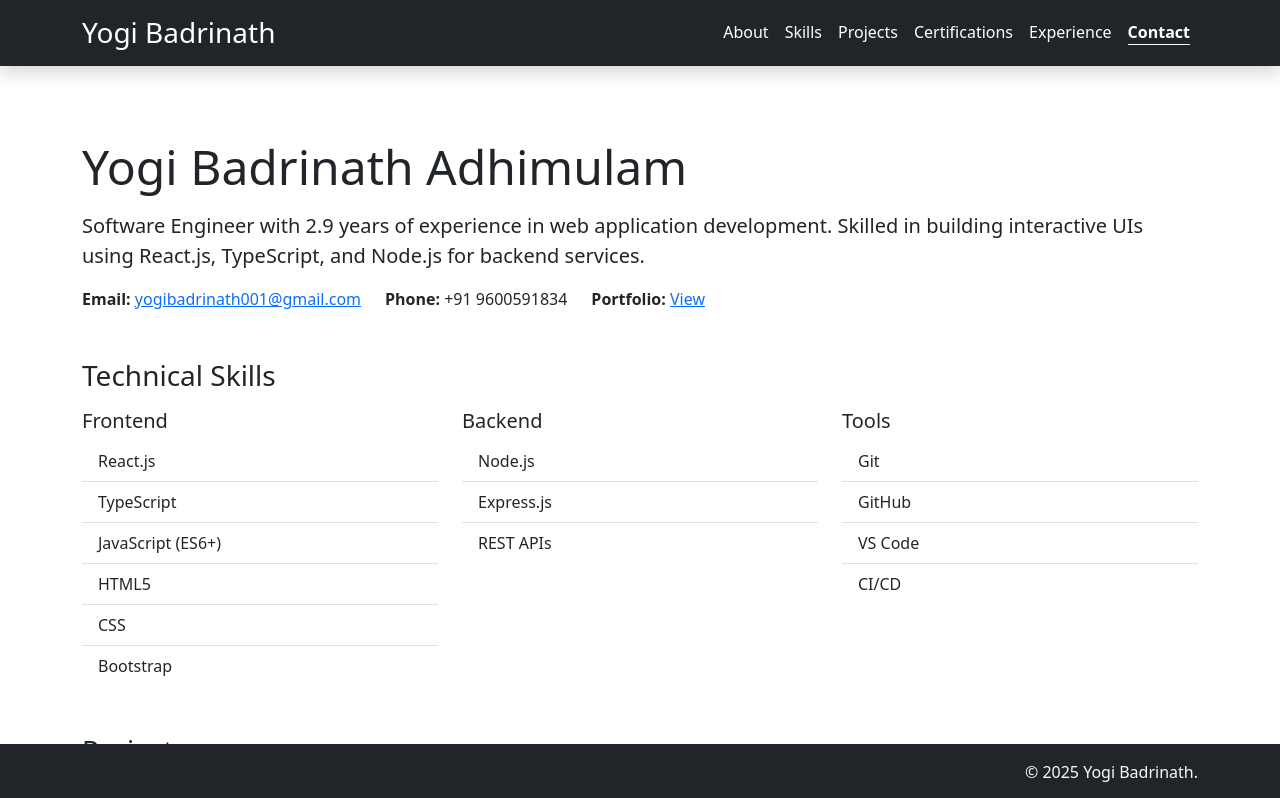
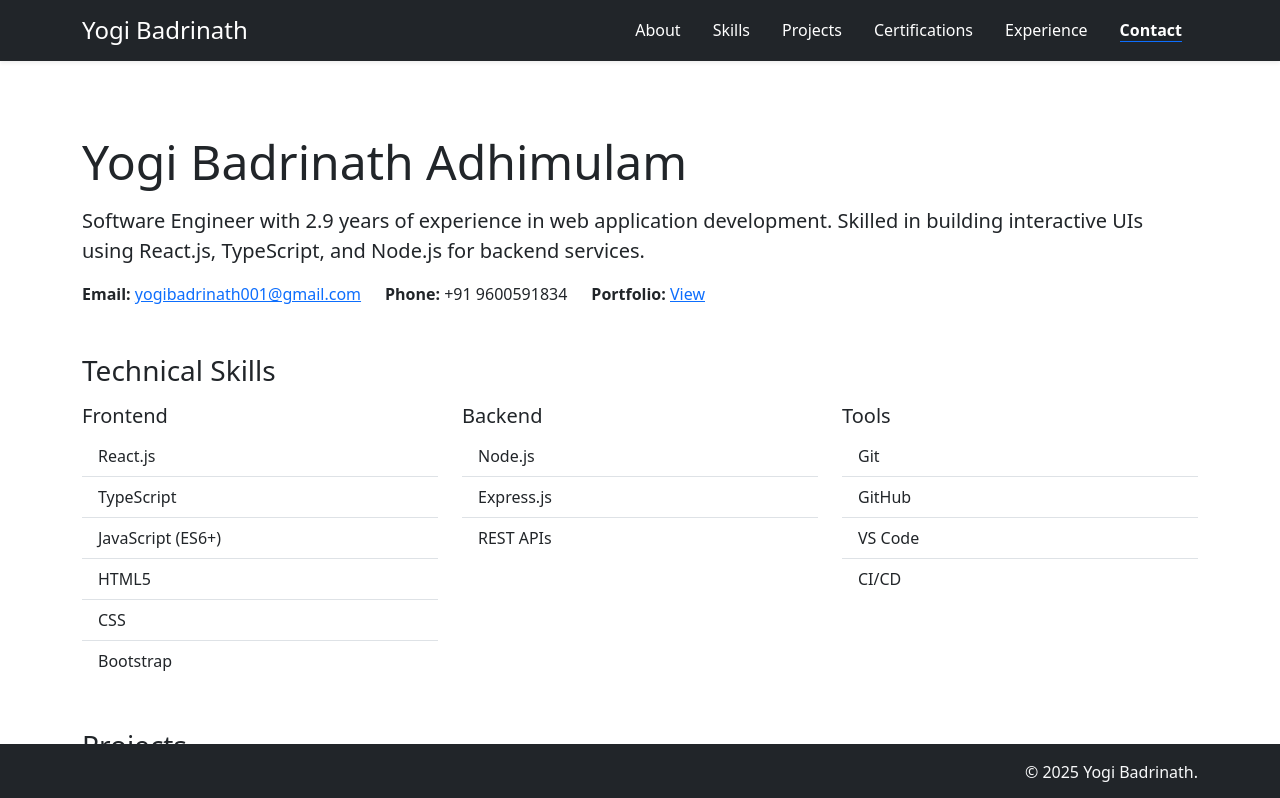
Before and after one commit to Yogibadrinath/portfolio, a React (Create React App) app: page / in a window 1280 px wide. Shown: the top 798 px of the page. Built offline with nearby package versions, Linux system fonts and the light colour scheme.

Commit message:
certification

```diff
--- a/src/components/header/Header.tsx
+++ b/src/components/header/Header.tsx
@@ -4,10 +4,11 @@ const sections = ["about", "skills", "projects", "certifications", "experience",
 
 const Header: React.FC = () => {
   const [activeSection, setActiveSection] = useState("about");
+  const [mobileOpen, setMobileOpen] = useState(false);
 
   useEffect(() => {
     const handleScroll = () => {
-      const scrollPos = window.scrollY + 200;
+      const scrollPos = window.scrollY + 150;
       let currentSection = sections[0];
 
       sections.forEach((section) => {
@@ -29,46 +30,52 @@ const Header: React.FC = () => {
   }, []);
 
   return (
-    <header className="bg-dark text-white py-3 shadow sticky-top">
-      <div className="container d-flex justify-content-between align-items-center">
-        <h1 className="h3 mb-0">Yogi Badrinath</h1>
+    <header className="bg-dark text-white shadow-sm sticky-top">
+      <div className="container d-flex justify-content-between align-items-center py-3">
+        <h1 className="h4 mb-0">Yogi Badrinath</h1>
+
+        {/* Desktop Menu */}
         <nav className="d-none d-md-flex">
           {sections.map((section) => (
             <a
               key={section}
               href={`#${section}`}
-              className={`mx-2 text-white text-decoration-none ${
-                activeSection === section ? "fw-bold border-bottom border-light" : ""
+              className={`mx-3 text-white text-decoration-none position-relative ${
+                activeSection === section ? "fw-bold" : ""
               }`}
             >
               {section.charAt(0).toUpperCase() + section.slice(1)}
+              {activeSection === section && (
+                <span className="position-absolute start-0 end-0 bottom-0 border-bottom border-primary"></span>
+              )}
             </a>
           ))}
         </nav>
-        {/* Mobile menu */}
-        <div className="d-md-none">
+
+        {/* Mobile Menu Button */}
+        <div className="d-md-none position-relative">
           <button
             className="btn btn-outline-light"
-            type="button"
-            data-bs-toggle="collapse"
-            data-bs-target="#mobileMenu"
-            aria-controls="mobileMenu"
-            aria-expanded="false"
-            aria-label="Toggle navigation"
+            onClick={() => setMobileOpen(!mobileOpen)}
           >
             ☰
           </button>
-          <div className="collapse mt-2" id="mobileMenu">
+
+          {/* Overlay Mobile Menu */}
+          {mobileOpen && (
+            <div className="position-absolute top-100 start-0 bg-dark shadow-sm rounded mt-1 zindex-tooltip" style={{width: '200px'}}>
               {sections.map((section) => (
                 <a
                   key={section}
                   href={`#${section}`}
-                className="d-block py-2 text-white text-decoration-none"
+                  className="d-block px-4 py-2 text-white text-decoration-none"
+                  onClick={() => setMobileOpen(false)}
                 >
                   {section.charAt(0).toUpperCase() + section.slice(1)}
                 </a>
               ))}
             </div>
+          )}
         </div>
       </div>
     </header>
```
Lines whose indentation alone changed are shown as unchanged.
